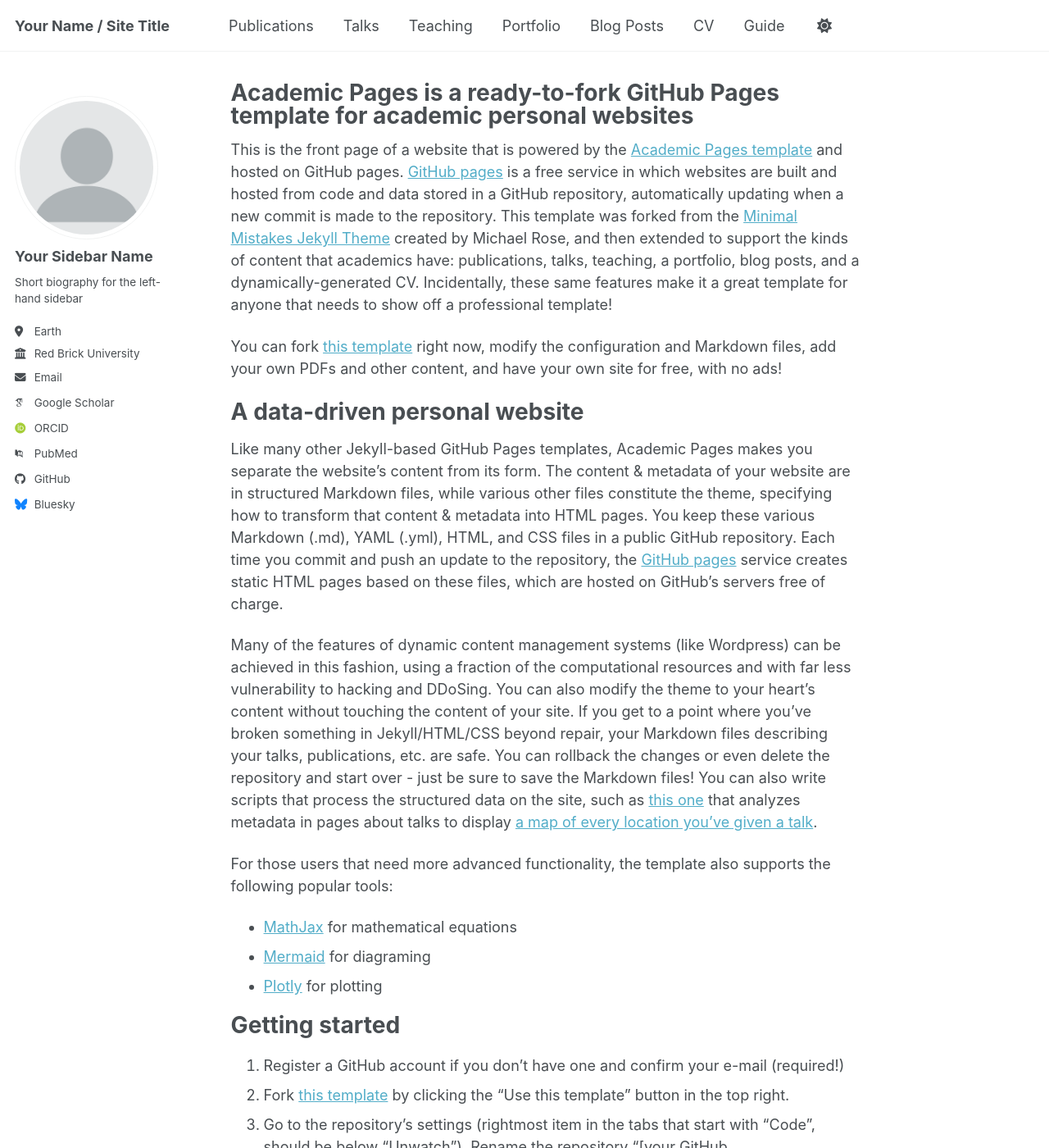
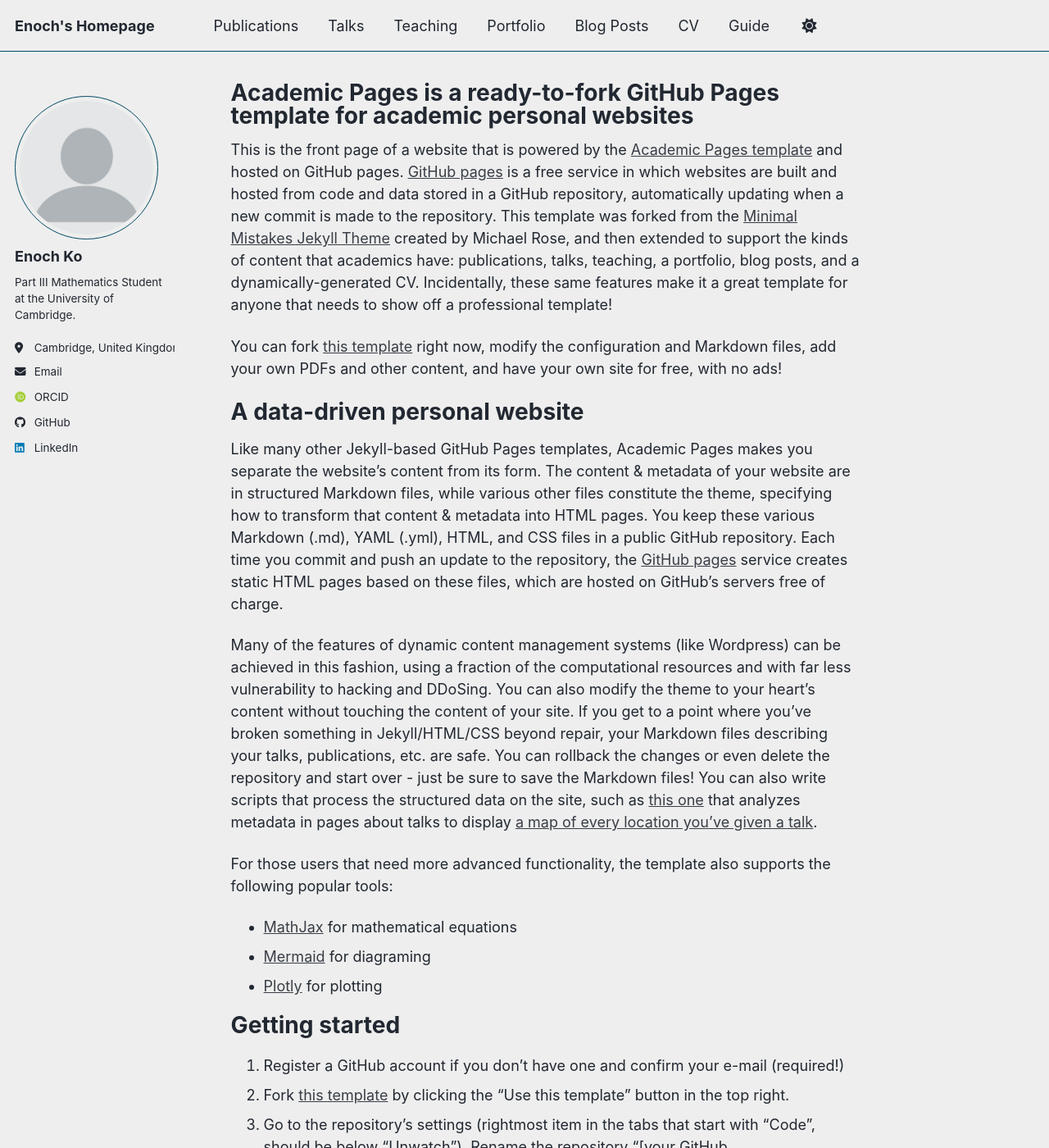
Before and after one commit to enoch-ko/enoch-ko.github.io, a Jekyll site: the page built from _pages/about.md, in a window 1280 px wide and 1400 px high. Shown: the whole window at 82% size. Built offline with Jekyll 4.4.1, drawn with Linux system fonts in a browser that asks for light colours; some web fonts are replaced; a script bundle is joined from its source files by our own code; library files that are not in the unit come from our copies; some of the changed text lies outside the part shown.

Commit message:
Update _config.yml

```diff
--- a/_config.yml
+++ b/_config.yml
@@ -7,16 +7,16 @@
 # server process.
 
 # Basic Site Settings
-locale                   : "en-US"
-site_theme               : "default" # Currently available options are "default", "air"
-title                    : "Your Name / Site Title"
+locale                   : "en-UK"
+site_theme               : "air" # Currently available options are "default", "air"
+title                    : "Enoch's Homepage"
 title_separator          : "-"
-name                     : &name "Your Name"
-description              : &description "Your Name's academic portfolio"   # Update this with a general description of your site, this is the default if not overridden by a page
-url                      : https://academicpages.github.io # The base hostname & protocol for your site e.g. "https://[your GitHub username].github.io",
+name                     : &name "Enoch Ko"
+description              : &description "Enoch's homepage"   # Update this with a general description of your site, this is the default if not overridden by a page
+url                      : https://enoch-ko.github.io # The base hostname & protocol for your site e.g. "https://[your GitHub username].github.io",
                                                            # or if you already have some other page hosted on Github then use "https://[your GitHub username].github.io/[Your Repo Name]"
 baseurl                  : "" # the subpath of your site, e.g. "/blog"
-repository               : "academicpages/academicpages.github.io"
+repository               : "enoch-ko/enoch-ko.github.io"
 
 # Site Author - The following control what appear as part of the author content on the side bar.
 #               If a field is blank the icon and link will not appear, otherwise it will be shown.
@@ -24,24 +24,24 @@
 author:
   # Biographic information
   avatar           : "profile.png"
-  name             : "Your Sidebar Name"
-  pronouns         : # example: "she/her"
-  bio              : "Short biography for the left-hand sidebar"
-  location         : "Earth"
-  employer         : "Red Brick University"
+  name             : "Enoch Ko"
+  pronouns         : # "he/him"
+  bio              : "Part III Mathematics Student at the University of Cambridge."
+  location         : "Cambridge, United Kingdom"
+  employer         : # "University of Cambridge"
   uri              : # URL
-  email            : "none@example.org"
+  email            : "enoch.eko@gmail.com"
 
   # Academic websites
   academia         : # URL
   arxiv            : # URL - Update with the correct link to your profile
-  googlescholar    : "https://scholar.google.com/citations?user=PS_CX0AAAAAJ"
+  googlescholar    : # URL
   inspire-hep      : # URL
   impactstory      : # URL
-  orcid            : "https://orcid.org/yourorcidurl"
+  orcid            : "https://orcid.org/0009-0005-7981-4406"
   semantic         : # URL
   ssrn             : # URL
-  pubmed           : "https://www.ncbi.nlm.nih.gov/pubmed/?term=john+snow"
+  pubmed           : # URL
   researchgate     : # URL
   scopus           : # URL
   zotero           : # URL
@@ -51,13 +51,13 @@
   bitbucket        : # Username - Update with your username on the site
   codepen          : # Username
   dribbble         : # Username
-  github           : "academicpages"
+  github           : "enoch-ko"
   kaggle           : # Username
   stackoverflow    : # User number or user number and name (i.e., use "1" or "1/jeff-atwood")
 
   # Social media
   artstation       : # Username
-  bluesky          : "bsky.app" # Replace this with you Bluesky username
+  bluesky          : # Username
   facebook         : # Username
   flickr           : # Username
   foursquare       : # Username
@@ -66,7 +66,7 @@
   keybase          : # Username
   instagram        : # Username
   lastfm           : # Username
-  linkedin         : # Username
+  linkedin         : "enoch-ko-897881229"
   mastodon         : # URL
   medium           : # URL
   pinterest        : # Username
```
